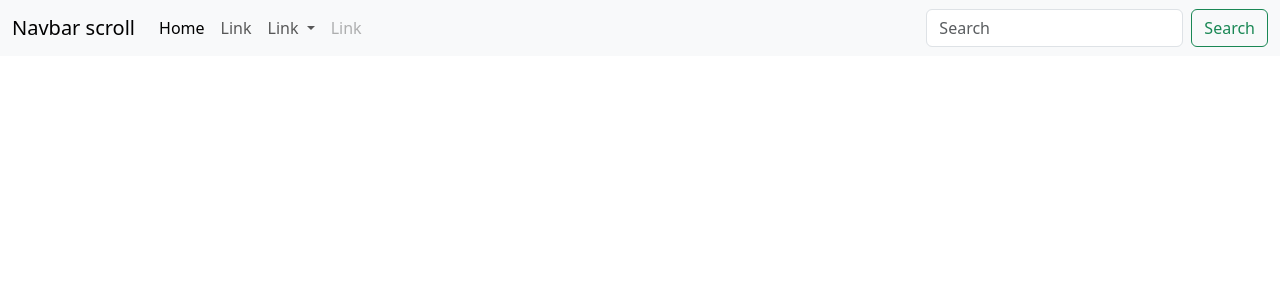
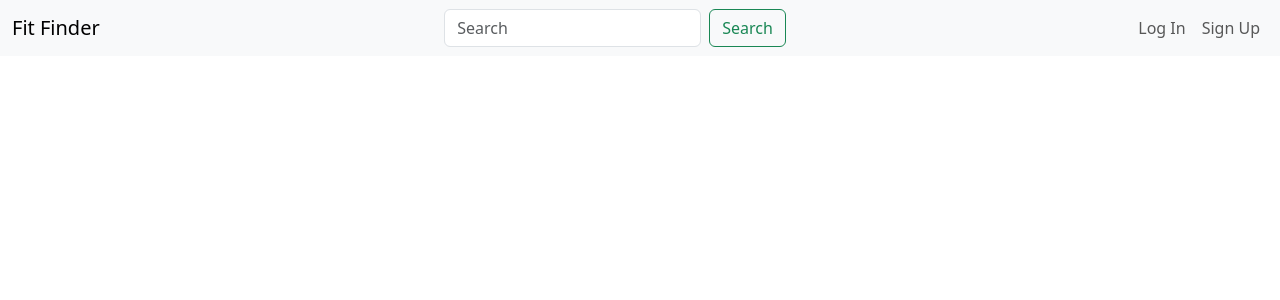
Before and after one commit to knnguyen2410/fit-finder-frontend, an Angular app: page / in a window 1280 px wide. Shown: the top 300 px of the page. Built offline with nearby package versions, Linux system fonts and the light colour scheme.

Commit message:
nav bar skeleton formatting

```diff
--- a/src/app/app.component.html
+++ b/src/app/app.component.html
@@ -1,38 +1,2 @@
-<nav class="navbar navbar-expand-lg bg-body-tertiary">
-  <div class="container-fluid">
-    <a class="navbar-brand" href="#">Navbar scroll</a>
-    <button class="navbar-toggler" type="button" data-bs-toggle="collapse" data-bs-target="#navbarScroll" aria-controls="navbarScroll" aria-expanded="false" aria-label="Toggle navigation">
-      <span class="navbar-toggler-icon"></span>
-    </button>
-    <div class="collapse navbar-collapse" id="navbarScroll">
-      <ul class="navbar-nav me-auto my-2 my-lg-0 navbar-nav-scroll" style="--bs-scroll-height: 100px;">
-        <li class="nav-item">
-          <a class="nav-link active" aria-current="page" href="#">Home</a>
-        </li>
-        <li class="nav-item">
-          <a class="nav-link" href="#">Link</a>
-        </li>
-        <li class="nav-item dropdown">
-          <a class="nav-link dropdown-toggle" href="#" role="button" data-bs-toggle="dropdown" aria-expanded="false">
-            Link
-          </a>
-          <ul class="dropdown-menu">
-            <li><a class="dropdown-item" href="#">Action</a></li>
-            <li><a class="dropdown-item" href="#">Another action</a></li>
-            <li><hr class="dropdown-divider"></li>
-            <li><a class="dropdown-item" href="#">Something else here</a></li>
-          </ul>
-        </li>
-        <li class="nav-item">
-          <a class="nav-link disabled">Link</a>
-        </li>
-      </ul>
-      <form class="d-flex" role="search">
-        <input class="form-control me-2" type="search" placeholder="Search" aria-label="Search">
-        <button class="btn btn-outline-success" type="submit">Search</button>
-      </form>
-    </div>
-  </div>
-</nav>
-
+<app-nav-bar></app-nav-bar>
 <router-outlet></router-outlet>
--- a/src/app/app.module.ts
+++ b/src/app/app.module.ts
@@ -3,10 +3,12 @@ import { BrowserModule } from '@angular/platform-browser';
 
 import { AppRoutingModule } from './app-routing.module';
 import { AppComponent } from './app.component';
+import { NavBarComponent } from './nav-bar/nav-bar.component';
 
 @NgModule({
   declarations: [
-    AppComponent
+    AppComponent,
+    NavBarComponent
   ],
   imports: [
     BrowserModule,
--- /dev/null
+++ b/src/app/nav-bar/nav-bar.component.html
@@ -0,0 +1,22 @@
+<nav class="navbar navbar-expand-lg bg-body-tertiary">
+    <div class="container-fluid">
+      <a class="navbar-brand me-auto" href="#">Fit Finder</a>
+      <button class="navbar-toggler" type="button" data-bs-toggle="collapse" data-bs-target="#navbarScroll" aria-controls="navbarScroll" aria-expanded="false" aria-label="Toggle navigation">
+        <span class="navbar-toggler-icon"></span>
+      </button>
+      <div class="collapse navbar-collapse" id="navbarScroll">
+        <form class="d-flex mx-auto" role="search">
+          <input class="form-control me-2" type="search" placeholder="Search" aria-label="Search">
+          <button class="btn btn-outline-success" type="submit">Search</button>
+        </form>
+        <ul class="navbar-nav my-2 my-lg-0 navbar-nav-scroll" style="--bs-scroll-height: 100px;">
+            <li class="nav-item">
+              <a class="nav-link" aria-current="page" href="#">Log In</a>
+            </li>
+            <li class="nav-item">
+                <a class="nav-link" aria-current="page" href="#">Sign Up</a>
+            </li>
+          </ul>
+      </div>
+    </div>
+  </nav>
```
Also changed, not shown: src/app/nav-bar/nav-bar.component.ts (added, +10 -0 lines), src/app/nav-bar/nav-bar.component.css (added), 1 other file (tests, documents, lock files or other folders).
